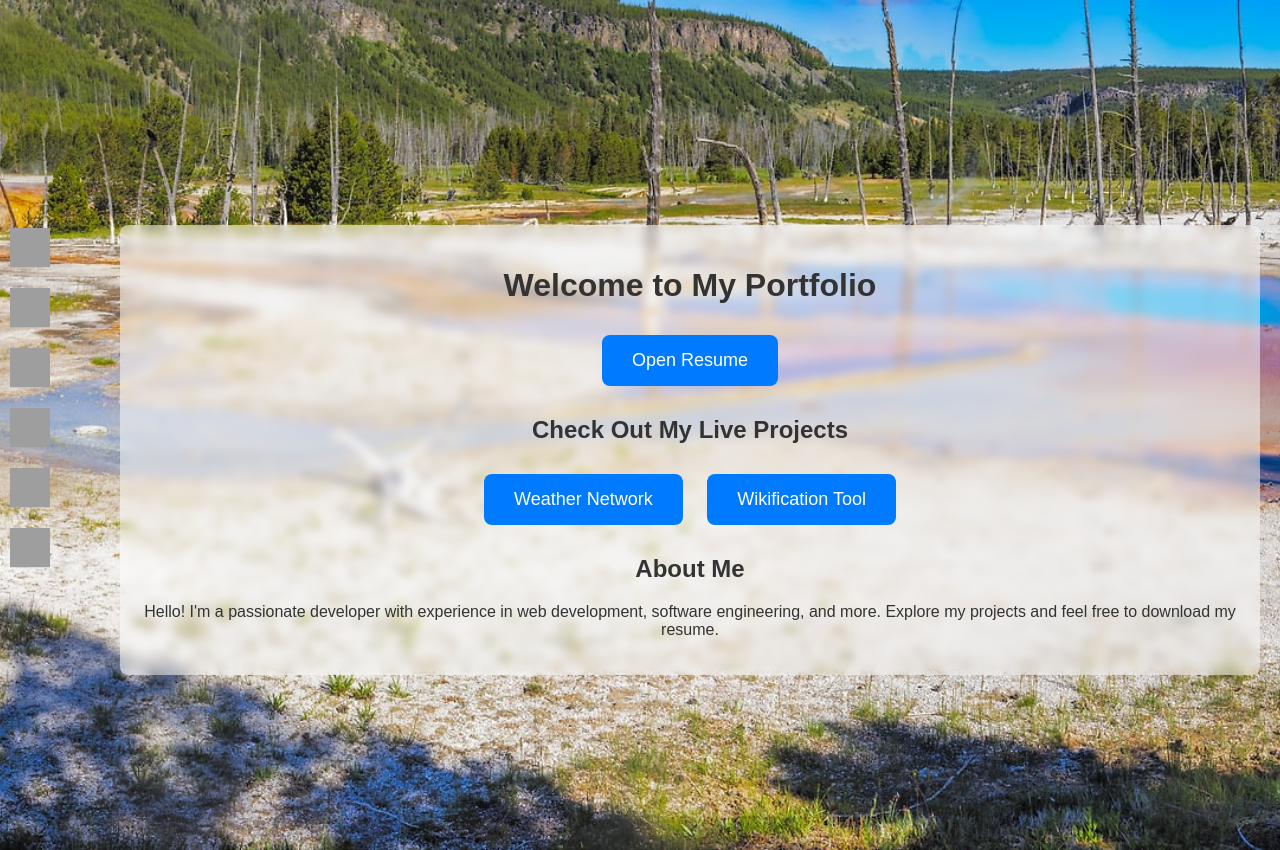
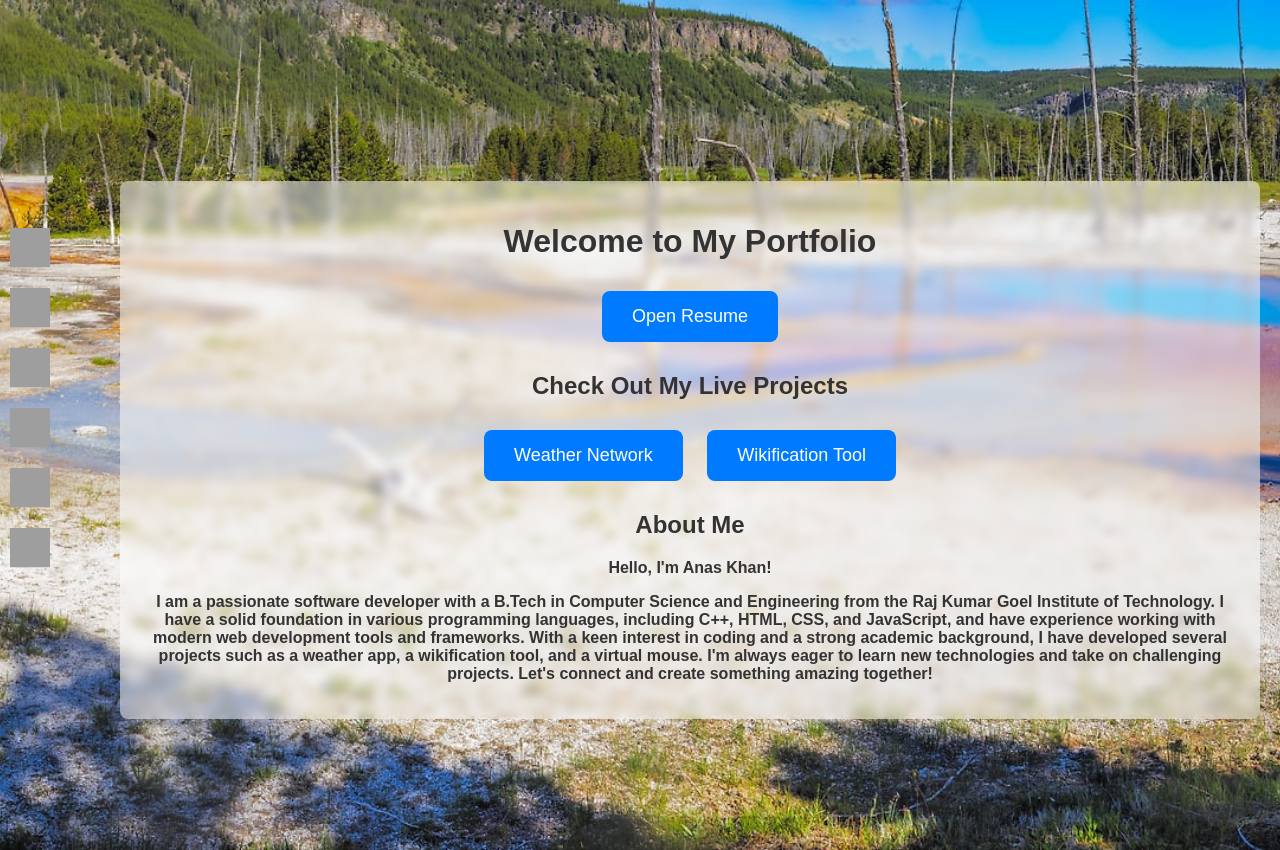
Before and after one commit to anaskhan3458027/Birthday-Card, a plain HTML site: page index.html in a window 1280 px wide. Drawn offline with Linux system fonts and the light colour scheme; grey boxes are pictures that could not be loaded.

Commit message:
............5

```diff
--- a/index.html
+++ b/index.html
@@ -70,7 +70,11 @@
 
         <!-- Section for additional information -->
         <h2>About Me</h2>
-        <p>Hello! I'm a passionate developer with experience in web development, software engineering, and more. Explore my projects and feel free to download my resume.</p>
+        <p><p><strong>Hello, I'm Anas Khan!</strong></p>
+
+            <b>I am a passionate software developer with a B.Tech in Computer Science and Engineering from the Raj Kumar Goel Institute of Technology. I have a solid foundation in various programming languages, including C++, HTML, CSS, and JavaScript, and have experience working with modern web development tools and frameworks. With a keen interest in coding and a strong academic background, I have developed several projects such as a weather app, a wikification tool, and a virtual mouse.
+
+            I'm always eager to learn new technologies and take on challenging projects. Let's connect and create something amazing together!</b></p>
     </div>
     <!-- Link to the external JavaScript file -->
     <script src="script.js"></script>
```
